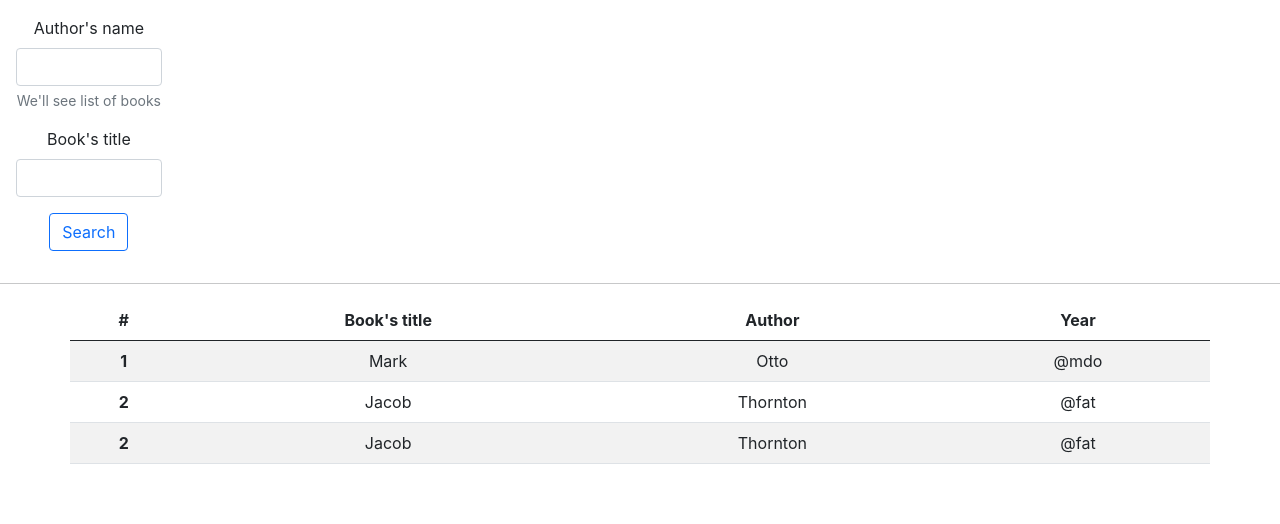
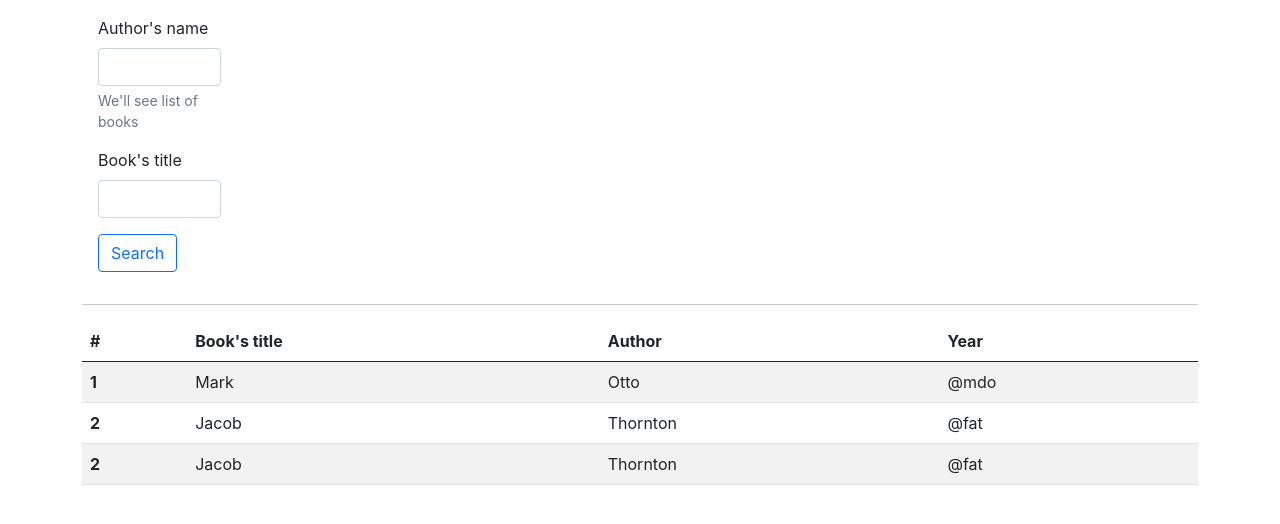
Before and after one commit to rohbdn07/searchFormFromAPIwithReact-Redux, a React (Create React App) app: page / in a window 1280 px wide. Shown: the top 524 px of the page. Built offline with nearby package versions, Linux system fonts and the light colour scheme.

Commit message:
added formPage component to render

```diff
--- a/src/App.js
+++ b/src/App.js
@@ -1,10 +1,9 @@
 import "./App.css";
-import Form from "./components/searchForm/Form";
 import FormPage from "./pages/formPage/FormPage";
 
 function App() {
     return (
-        <div className="App">
+        <div className="container">
             <FormPage />
         </div>
     );
```
